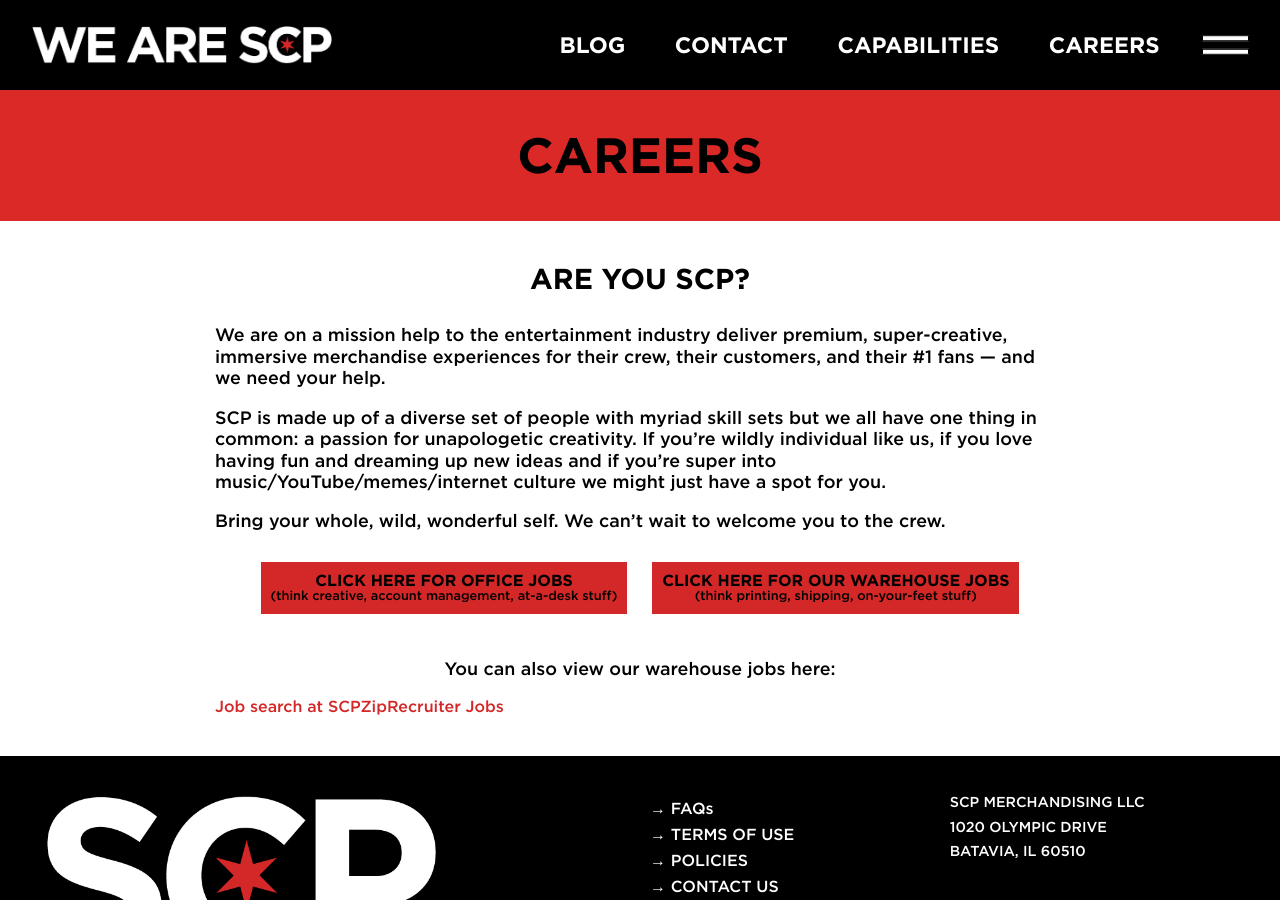
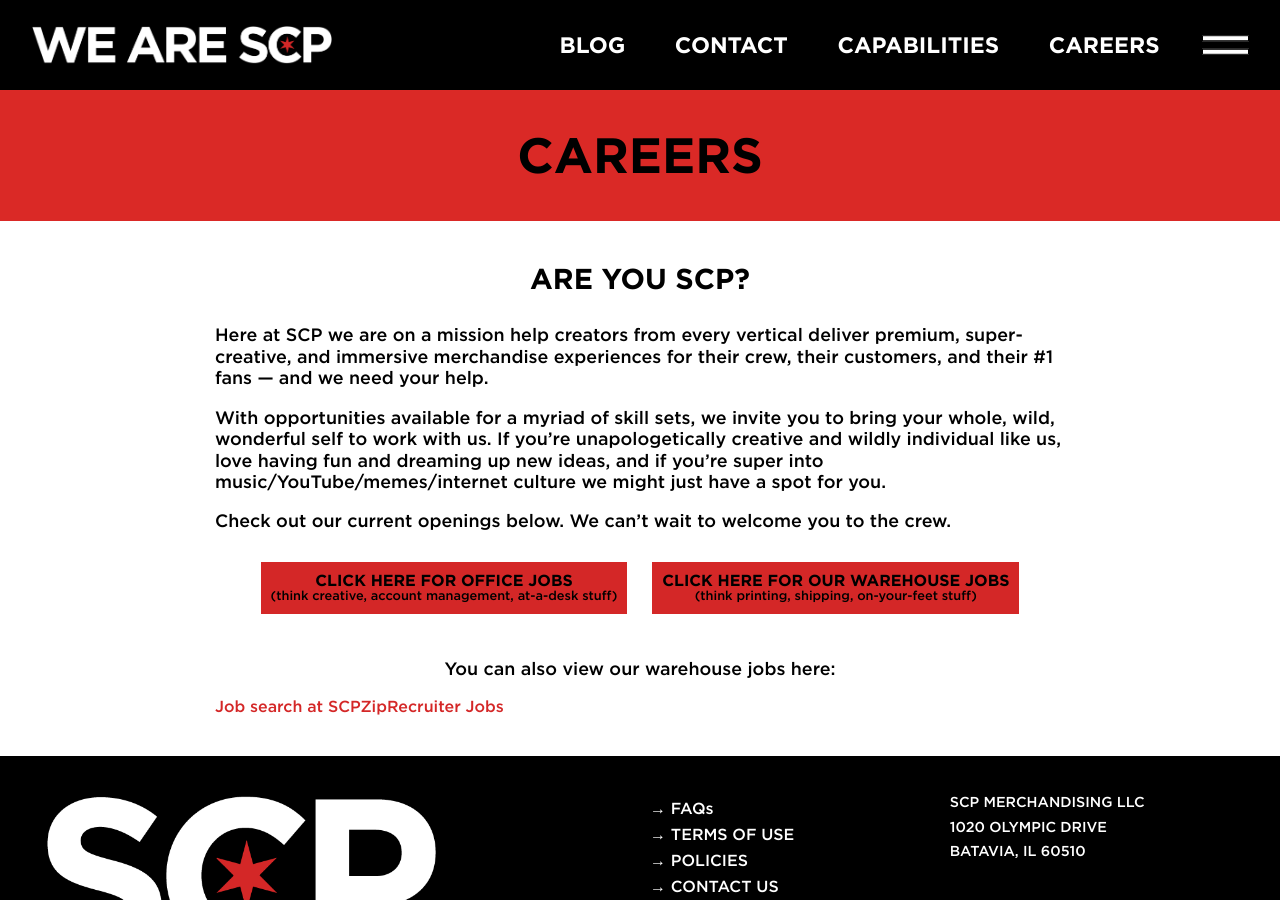
Before and after one commit to Second-City-Prints/wearescp, a Jekyll site: the page built from careers.md, in a window 1280 px wide and 900 px high. Built offline with Jekyll 4.4.1, drawn with Linux system fonts in a browser that asks for light colours; a script that is not in the unit is left out.

Commit message:
Update Side Page Content (Contact, Careers) “careers”

```diff
--- a/_data/careers.yml
+++ b/_data/careers.yml
@@ -1,13 +1,13 @@
 careers: >-
-  We are on a mission help to the entertainment industry deliver premium,
-  super-creative, immersive merchandise experiences for their crew, their
-  customers, and their #1 fans — and we need your help.
+  Here at SCP we are on a mission help creators from every vertical deliver
+  premium, super-creative, and immersive merchandise experiences for their crew,
+  their customers, and their #1 fans — and we need your help.
 
 
-  SCP is made up of a diverse set of people with myriad skill sets but we all have one thing in common: a passion for unapologetic creativity. If you’re wildly individual like us, if you love having fun and dreaming up new ideas and if you’re super into music/YouTube/memes/internet culture we might just have a spot for you.
+  With opportunities available for a myriad of skill sets, we invite you to bring your whole, wild, wonderful self to work with us. If you’re unapologetically creative and wildly individual like us, love having fun and dreaming up new ideas, and if you’re super into music/YouTube/memes/internet culture we might just have a spot for you.
 
 
-  Bring your whole, wild, wonderful self. We can’t wait to welcome you to the crew.
+  Check out our current openings below. We can’t wait to welcome you to the crew.
 officebutton: Click here for office jobs
 officebuttonsub: (think creative, account management, at-a-desk stuff)
 officebuttonurl: https://www.linkedin.com/careersite/scp
```
